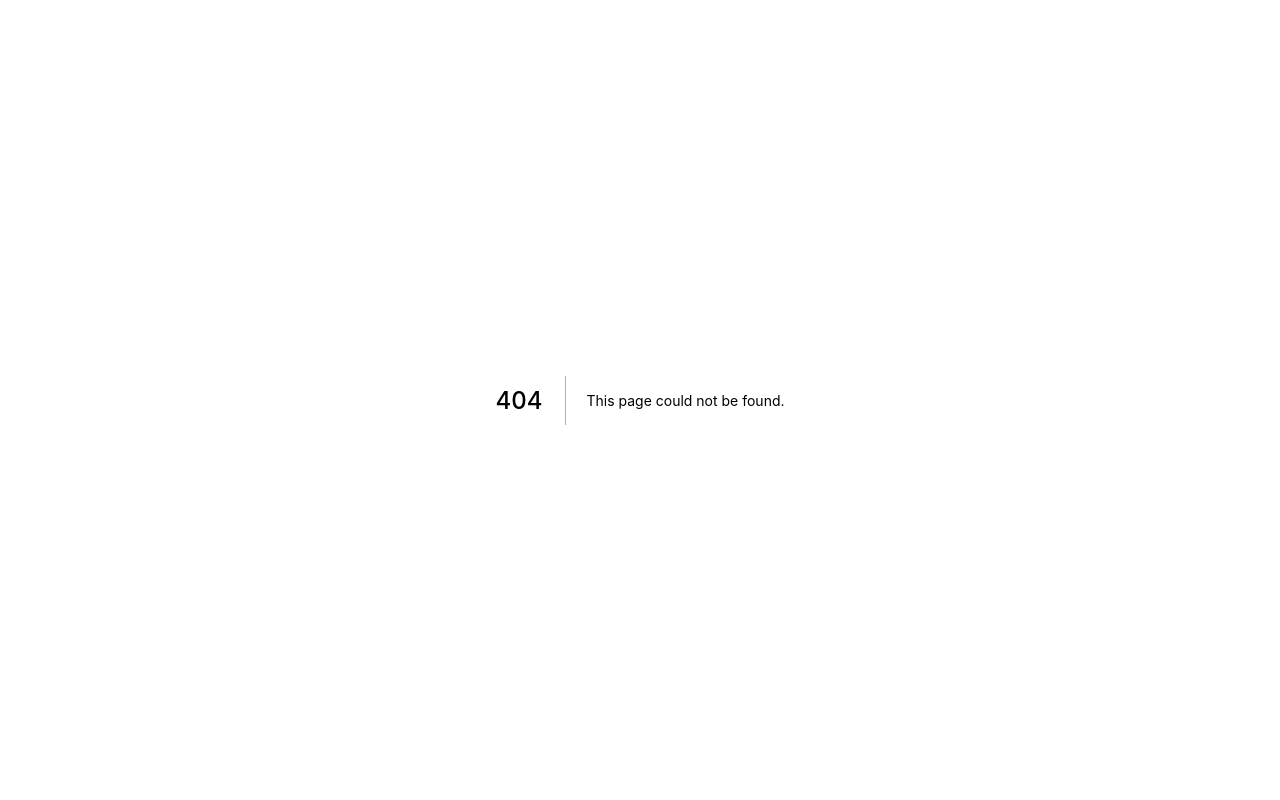
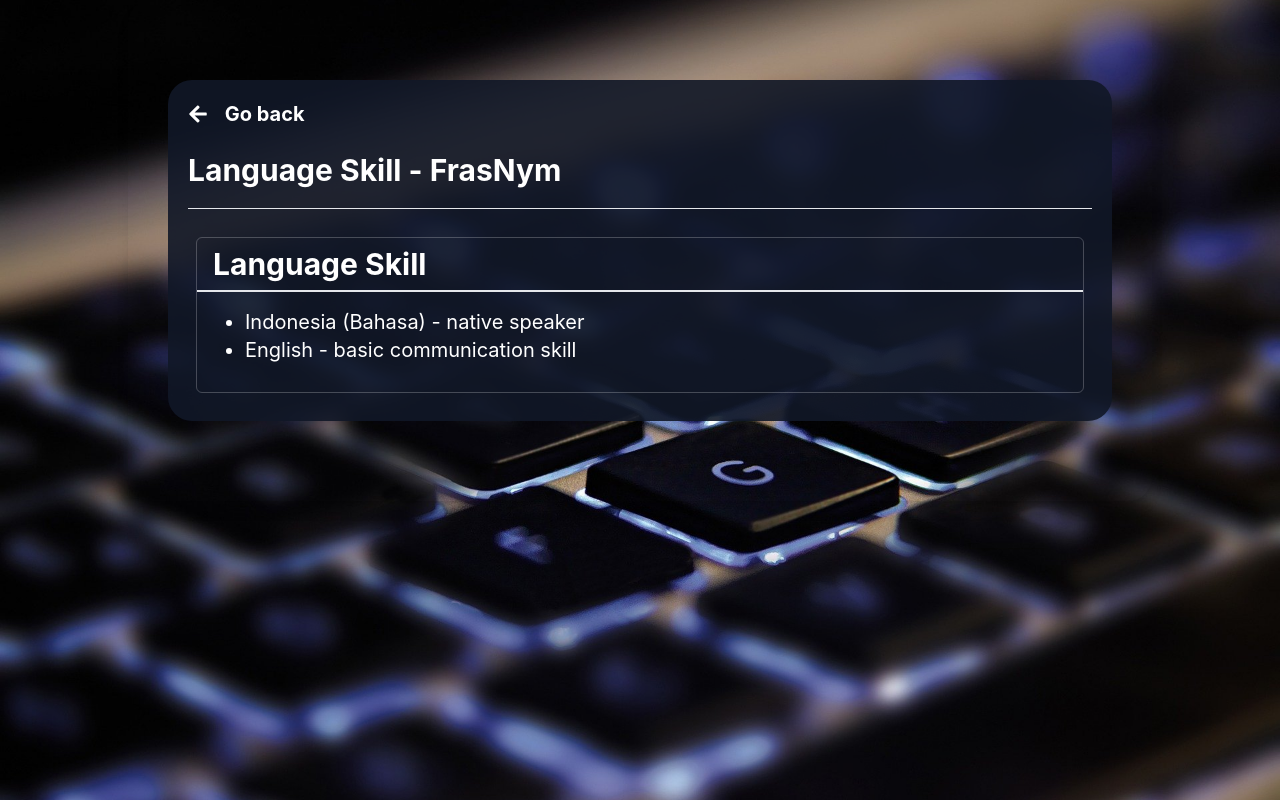
Before and after one commit to frasnym/Portfolio-NextJS, a Next.js app: page /language in a window 1280 px wide. Before the commit this address had no page. Built offline with nearby package versions, Linux system fonts and the light colour scheme.

Commit message:
feat(language): Add Language page

```diff
--- a/components/home-page/navigations/Navigations.tsx
+++ b/components/home-page/navigations/Navigations.tsx
@@ -17,8 +17,8 @@ export default function Navigations() {
 			text: 'Education',
 		},
 		{
-			url: '/others',
-			text: 'Other Skill',
+			url: '/language',
+			text: 'Language Skill',
 		},
 	];
 	return (
--- /dev/null
+++ b/pages/language.tsx
@@ -0,0 +1,37 @@
+import React from 'react';
+
+import Layout from '../components/layout/Layout';
+import NavBack from '../components/nav-back/NavBack';
+import Card from '../components/ui/card/Card';
+
+export default function education() {
+	return (
+		<Layout title="Language">
+			<article className="text-white bg-gray-900 bg-opacity-90 p-5 rounded-3xl">
+				<NavBack />
+				<article>
+					<header>
+						<h1 className="text-3xl font-bold">
+							Language Skill - FrasNym
+						</h1>
+						<hr className="my-5" />
+					</header>
+					<div className="flex flex-wrap">
+						<div className="p-2 w-full">
+							<Card header="Language Skill">
+								<ul className="text-xl mb-3 pl-8">
+									<li className="list-disc">
+										Indonesia (Bahasa) - native speaker
+									</li>
+									<li className="list-disc">
+										English - basic communication skill
+									</li>
+								</ul>
+							</Card>
+						</div>
+					</div>
+				</article>
+			</article>
+		</Layout>
+	);
+}
```
